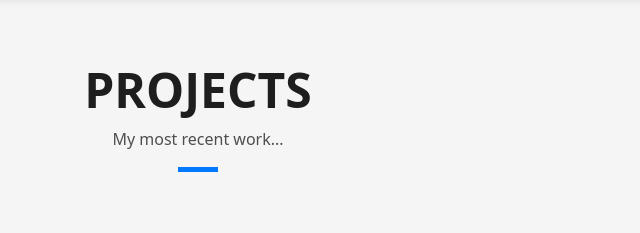
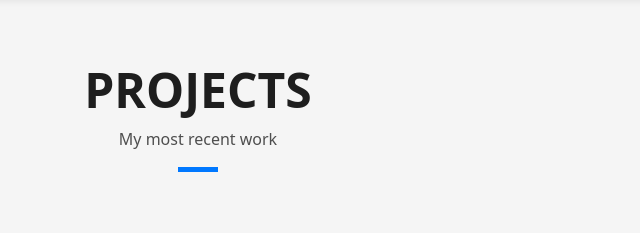
Before and after one commit to cameronbweston/Portfolio, a plain HTML site: page index.html in a window 1280 px wide. Shown: the part 2180-2413 px from the top of the page, 442-1082 px from the left. Drawn offline with Linux system fonts and the light colour scheme; grey boxes are pictures that could not be loaded.

Commit message:
EDITS: Remove ellipsis

```diff
--- a/index.html
+++ b/index.html
@@ -323,7 +323,7 @@
                 Projects
               </h3>
               <p class="subtitle-a">
-                My most recent work...
+                My most recent work
               </p>
               <div class="line-mf"></div>
             </div>
```
